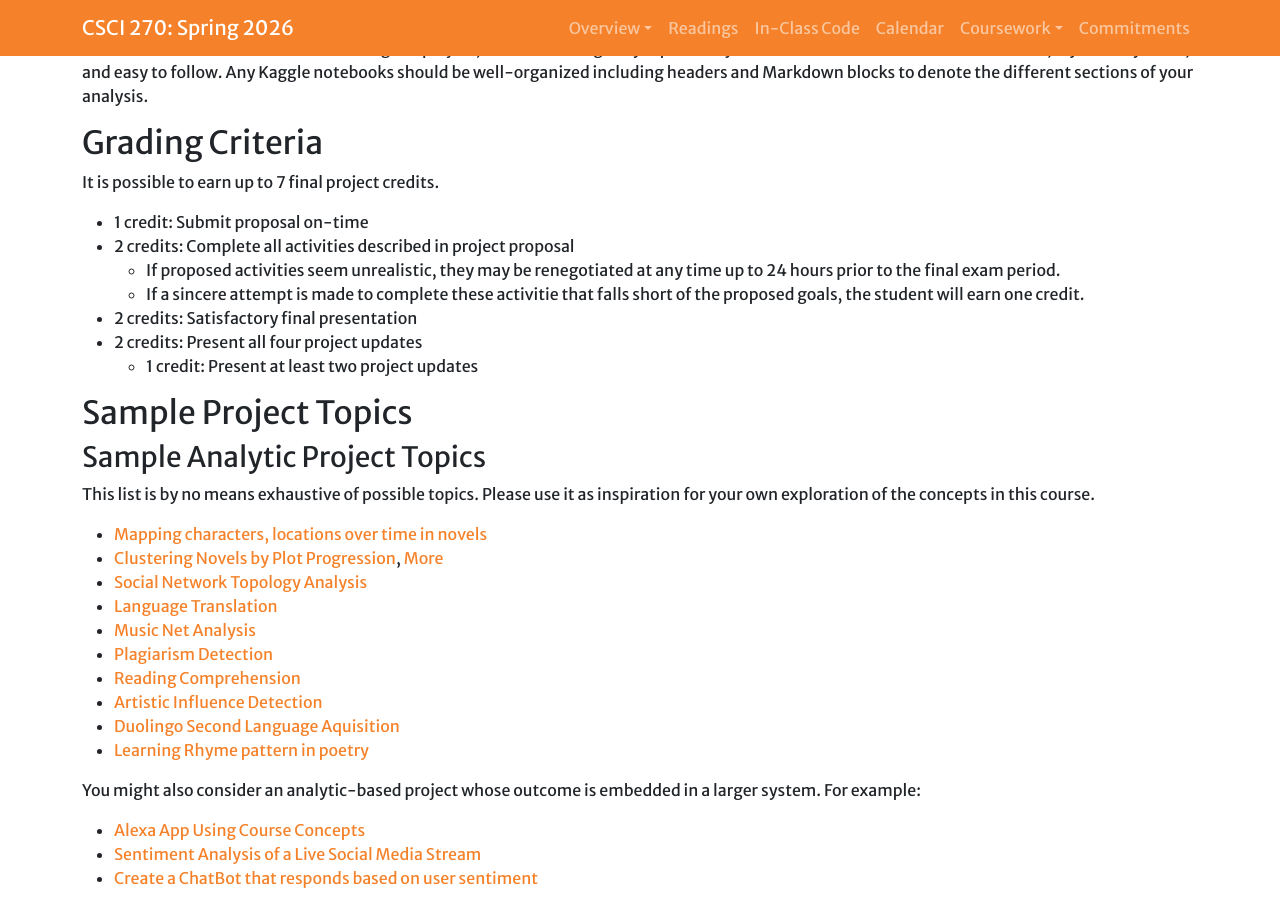
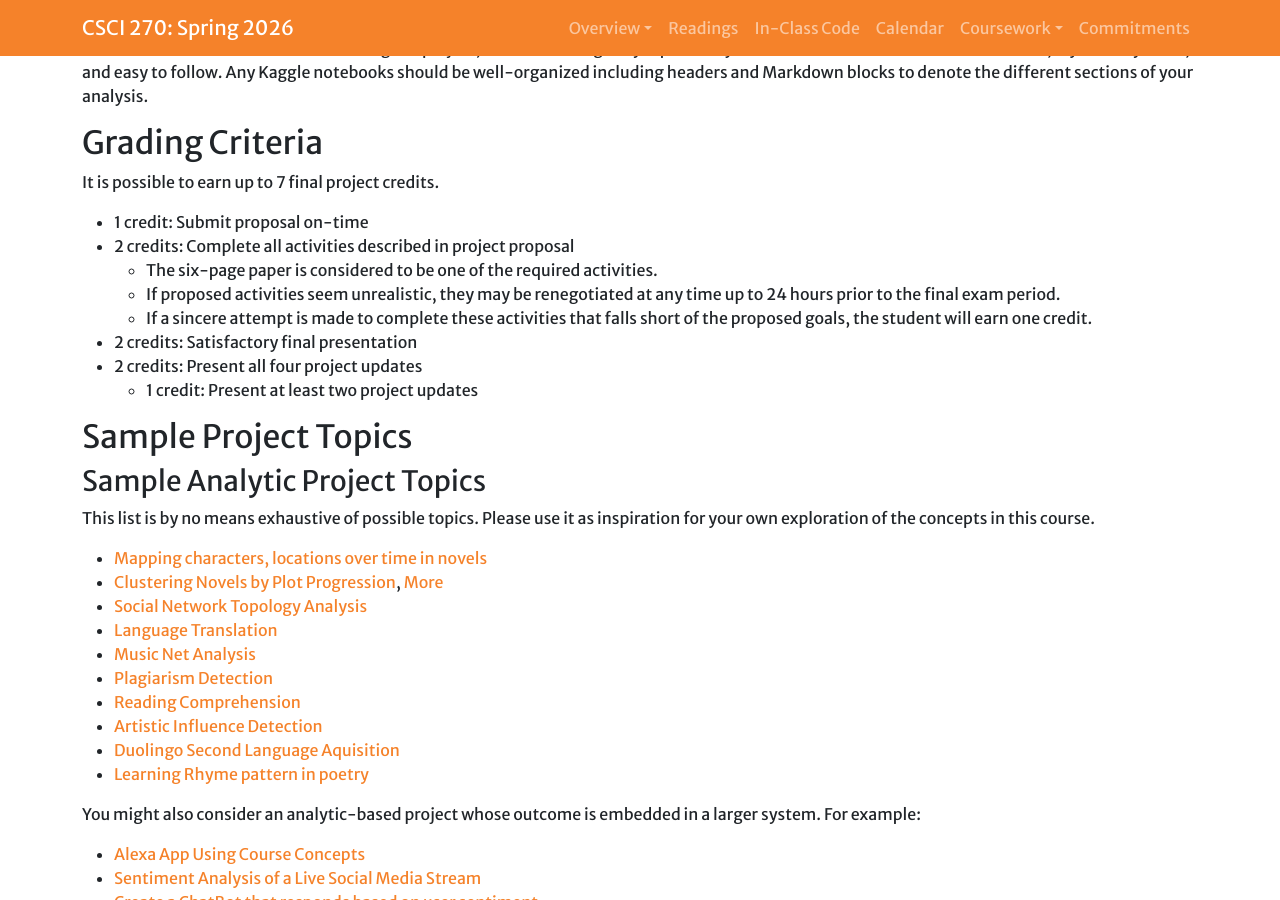
Before and after one commit to Hendrix-CS/csci270, a Jekyll site: the page built from projects/project.md, in a window 1280 px wide and 900 px high, scrolled down 2791 px. Built offline with Jekyll 4.4.1, drawn with Linux system fonts in a browser that asks for light colours; a script that is not in the unit is left out; our own code applies the rules of GitHub Pages for plain Markdown files.

Commit message:
Fixed typo

```diff
--- a/projects/project.md
+++ b/projects/project.md
@@ -158,9 +158,10 @@ headers and Markdown blocks to denote the different sections of your analysis.
 It is possible to earn up to 7 final project credits.
 * 1 credit: Submit proposal on-time
 * 2 credits: Complete all activities described in project proposal
+  * The six-page paper is considered to be one of the required activities.
   * If proposed activities seem unrealistic, they may be renegotiated
     at any time up to 24 hours prior to the final exam period.
-  * If a sincere attempt is made to complete these activitie that falls
+  * If a sincere attempt is made to complete these activities that falls
     short of the proposed goals, the student will earn one credit.
 * 2 credits: Satisfactory final presentation
 * 2 credits: Present all four project updates
```
